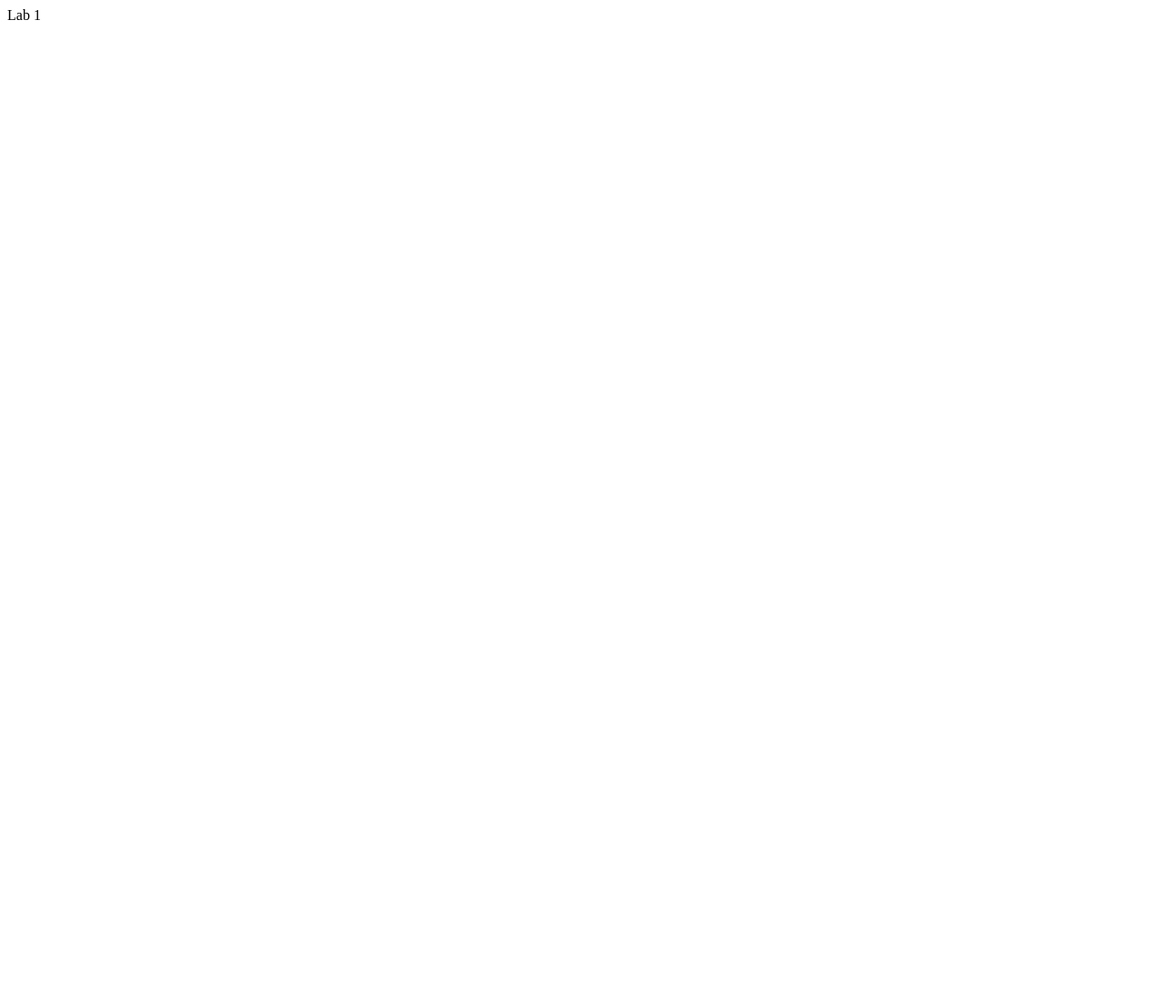
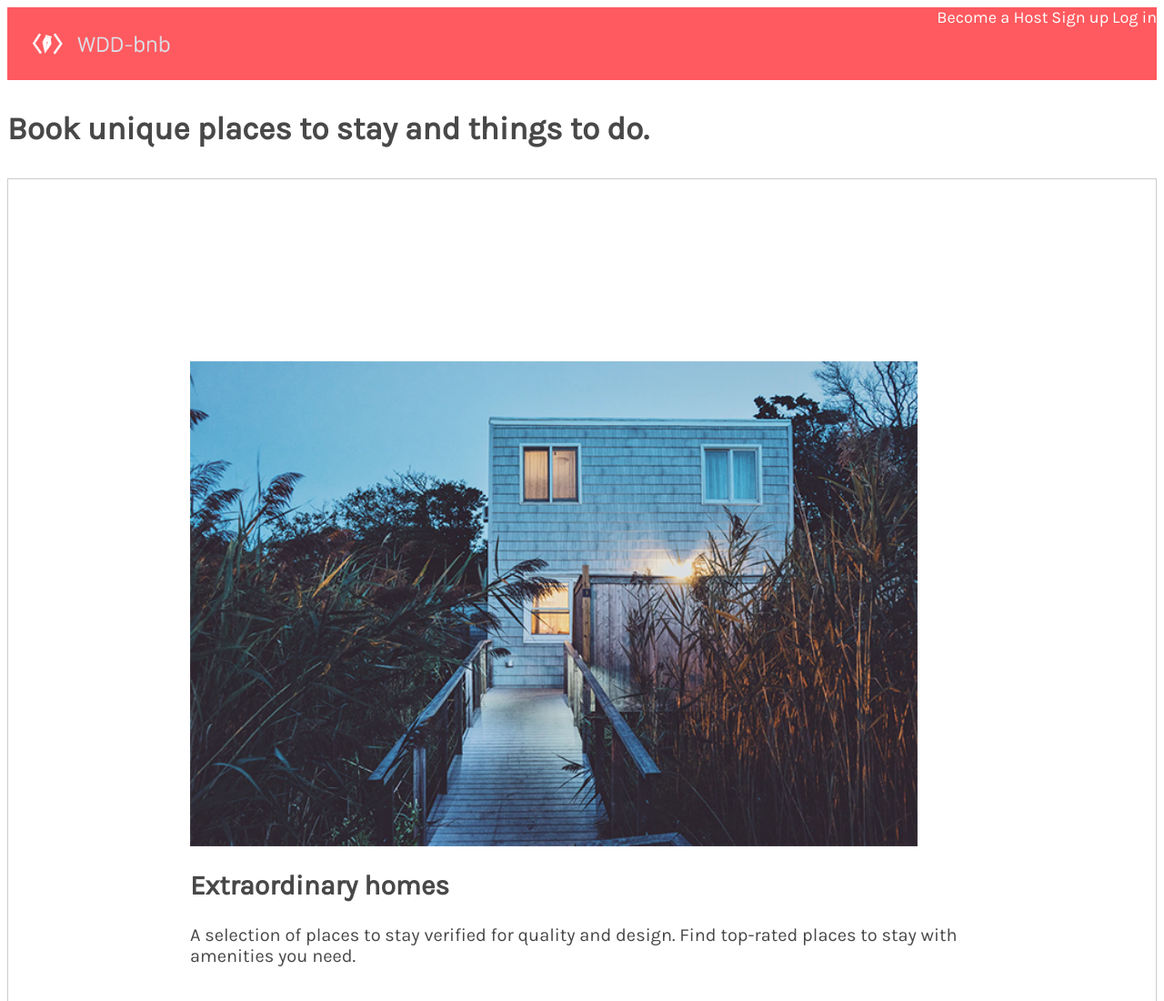
Before and after one commit to amberdlouie/amberdlouie.github.io, a plain HTML site: page labs/lab2/index.html in a window 1280 px wide. Shown: the top 1100 px of the page at 91% size. Before the commit the page ends 800 px from the top, so only its background shows below. Drawn offline with Linux system fonts and the light colour scheme.

Commit message:
finished lab2

```diff
--- /dev/null
+++ b/labs/lab2/css/style.css
@@ -0,0 +1,71 @@
+body {
+    font-family: Karla, sans-serif;
+    color: #484848;
+}
+
+nav ul {
+    list-style-type: none;
+    padding-inline-start: 0;
+    margin-block-start: 0;
+    margin-block-end: 0;
+}
+
+header {
+background-color: #FF5A5F;
+margin: 0;
+padding: 0;
+height: 80px;
+}
+
+#logo {
+    height: 80px;
+}
+
+nav {
+    display: inline-block;
+    float: right;
+}
+nav li {
+    display: inline-block;
+    margin-left: left 40px;
+}
+
+nav a {
+color: white;
+font-size: 18px;
+text-decoration: none;
+cursor: pointer;
+}
+
+a:hover {
+    text-decoration: underline;
+}
+
+.content {
+    width: 900px;
+    margin: auto;
+}
+
+section {
+    padding: 200px;
+    border: 1px solid #cccccc;
+    margin-bottom: 5px;
+}
+
+section img {
+    width: 800px;
+}
+
+h1 {
+    font-size: 35px;
+    padding-top: 10px;
+    padding-bottom: 10px;
+}
+
+h2 {
+    font-size: 30px;
+}
+
+section p {
+    font-size: 20px;
+}
--- a/labs/lab2/index.html
+++ b/labs/lab2/index.html
@@ -1,6 +1,56 @@
-<!DOCTYPE html>
 <html>
-    <body>
-        Lab 1
-    </body>
+  <head>
+    <title>WDD-bnb</title>
+    <link href="https://fonts.googleapis.com/css?family=Karla&display=swap" rel="stylesheet">
+  </head>
+  <body>
+    <header>
+      <a>
+      <link rel="stylesheet" href="css/style.css"
+       href="home">
+        <img src="img/logo.png" alt="" id="logo" />
+      </a>
+      <nav>
+        <ul>
+          <li><a href="become-host">Become a Host</a></li>
+          <li><a href="sign-up">Sign up</a></li>
+          <li><a href="log-in">Log in</a></li>
+        </ul>
+      </nav>
+    </header>
+
+    <h1>Book unique places to stay and things to do.</h1>
+    <section>
+      <img src="img/house.png" />
+      <h2>Extraordinary homes</h2>
+      <p>
+        A selection of places to stay verified for quality and design. Find
+        top-rated places to stay with amenities you need.
+      </p>
+    </section>
+    <section>
+      <img src="img/city.png" />
+      <h2>Places to stay around the world</h2>
+      <p>Explore a new city on your next trip!</p>
+    </section>
+    <section>
+      <img src="img/sushimaking.png" />
+      <h2>Top-rated experiences</h2>
+      <p>
+        Book one-of-a-kind activities hosted by locals, created for the curious.
+      </p>
+    </section>
+  </body>
+
+  <div>
+  <body>
+    <header>
+        <div class="content">
+            <!-- logo and nav -->
+        </div>
+    </header>
+    <div class="content">
+        <!-- h1 and three sections -->
+    </div>
+</body>
 </html>
```
Also changed, not shown: labs/lab2/img/city.png (added), labs/lab2/img/house.png (added), labs/lab2/img/logo.png (added), labs/lab2/img/sushimaking.png (added).
